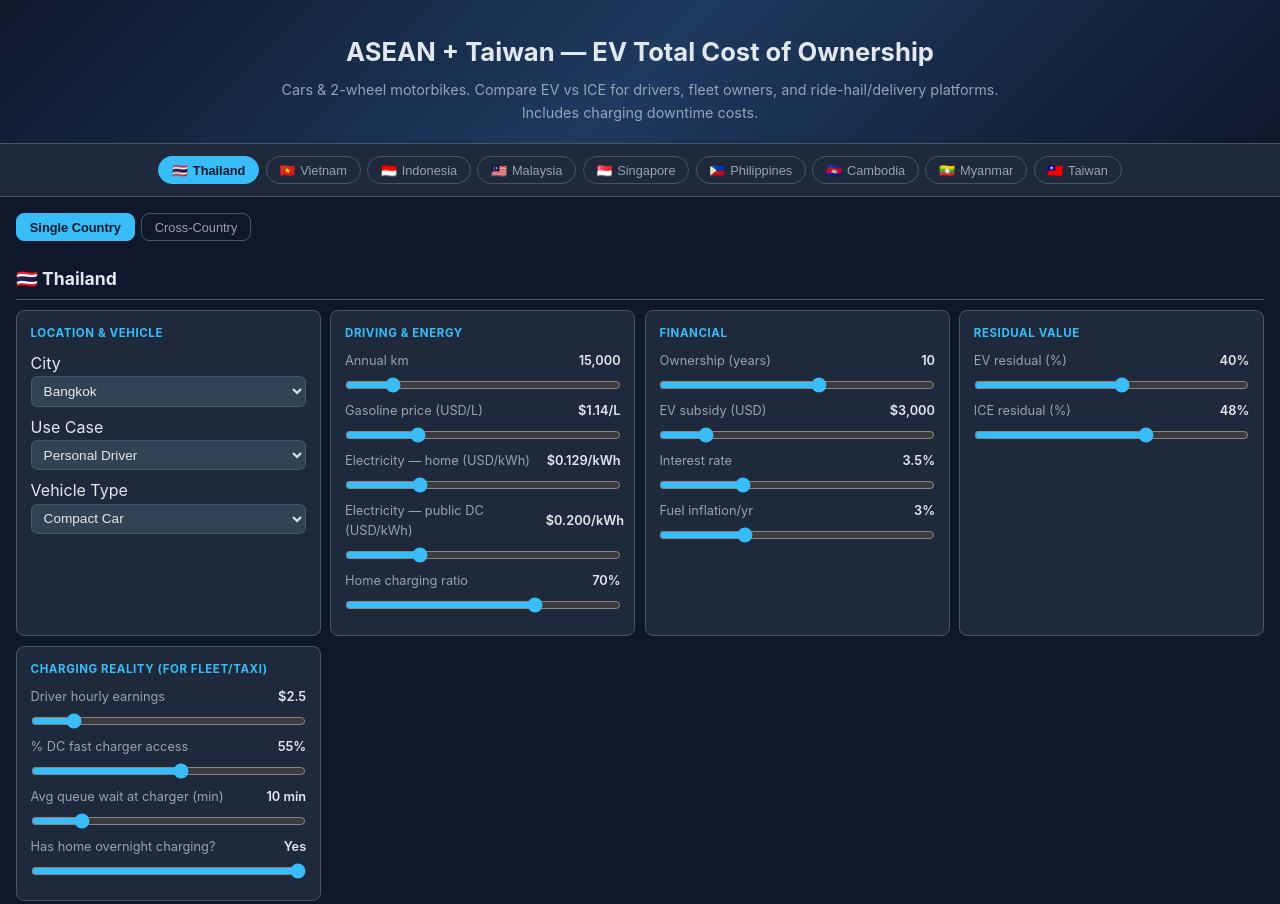
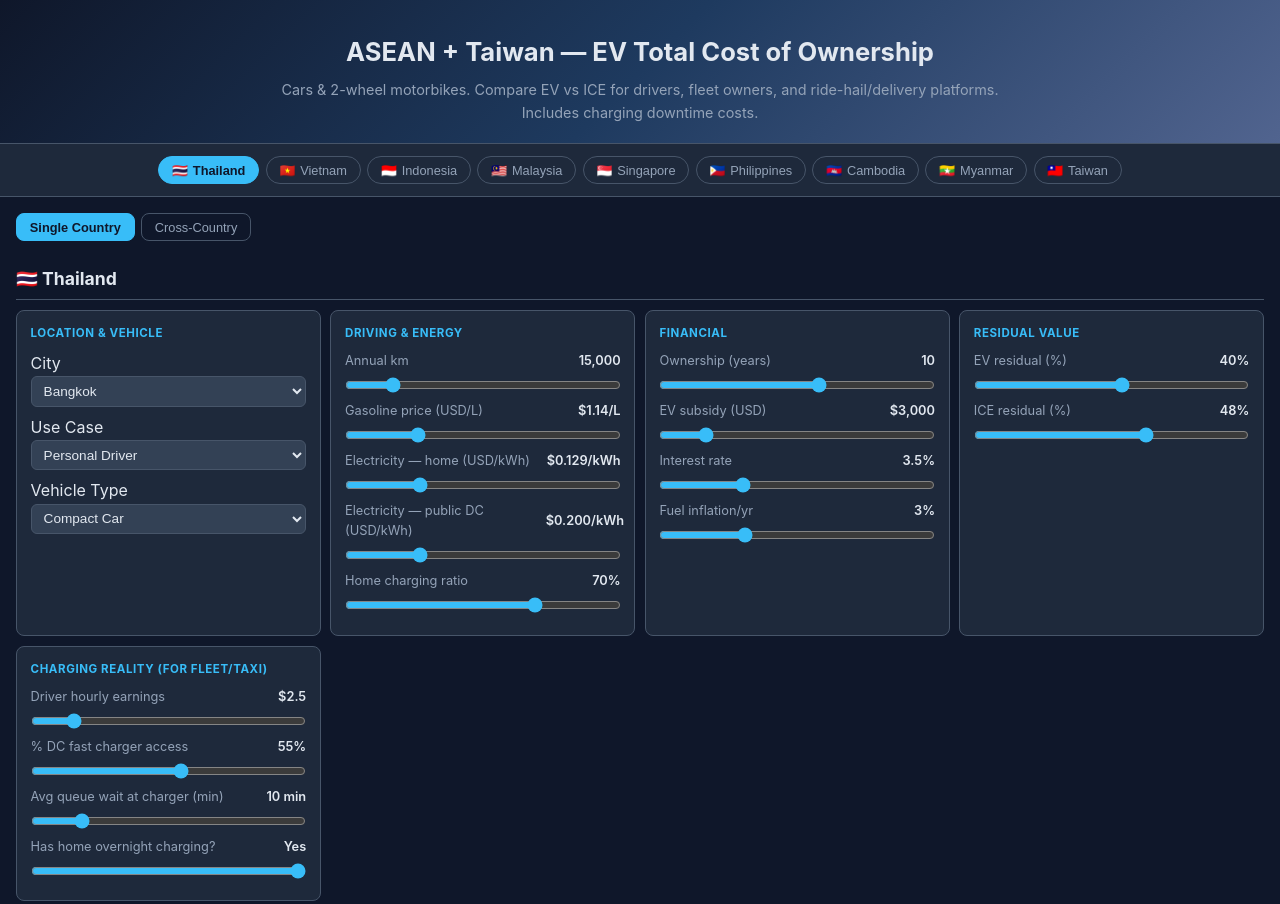
Before and after one commit to dionewoon-ai/copy-asean-ev-tco, a plain HTML site: page index.html in a window 1280 px wide. Shown: the top 904 px of the page. Drawn offline with nearby package versions, Linux system fonts and the light colour scheme.

Commit message:
testing by dione, trying out git

```diff
--- a/index.html
+++ b/index.html
@@ -3,13 +3,13 @@
 <head>
 <meta charset="UTF-8">
 <meta name="viewport" content="width=device-width, initial-scale=1.0">
-<title>ASEAN + Taiwan EV TCO — Cars & Motorbikes</title>
+<title>ASEAN + Taiwan EV TCO hi dione — Cars & Motorbikes</title>
 <script src="https://cdn.jsdelivr.net/npm/chart.js@4.4.7/dist/chart.umd.min.js"></script>
 <style>
 :root{--ev:#10b981;--ice:#ef4444;--hybrid:#f59e0b;--bg:#0f172a;--surface:#1e293b;--surface2:#334155;--text:#e2e8f0;--muted:#94a3b8;--border:#475569;--accent:#38bdf8;--bike:#06b6d4}
 *{box-sizing:border-box;margin:0;padding:0}
 body{font-family:-apple-system,BlinkMacSystemFont,'Segoe UI',system-ui,sans-serif;background:var(--bg);color:var(--text);line-height:1.6}
-.hero{background:linear-gradient(135deg,#0f172a 0%,#1e3a5f 50%,#0f172a 100%);padding:2rem 1.5rem 1.2rem;text-align:center;border-bottom:1px solid var(--border)}
+.hero{background:linear-gradient(135deg,#0f172a 0%,#1e3a5f 50%,#51648f 100%);padding:2rem 1.5rem 1.2rem;text-align:center;border-bottom:1px solid var(--border)}
 .hero h1{font-size:1.6rem;font-weight:700;margin-bottom:.3rem}
 .hero p{color:var(--muted);font-size:.9rem;max-width:750px;margin:0 auto}
 .container{max-width:1440px;margin:0 auto;padding:1rem}
```
